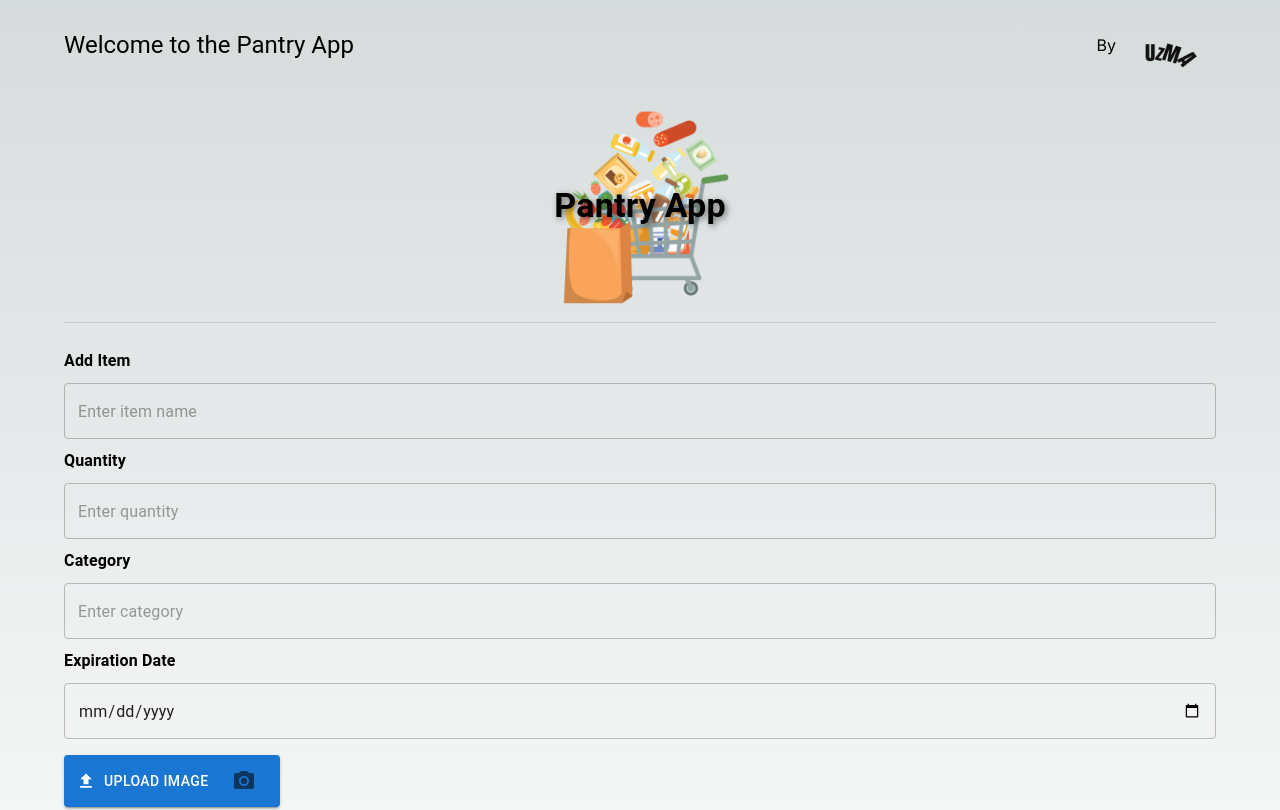
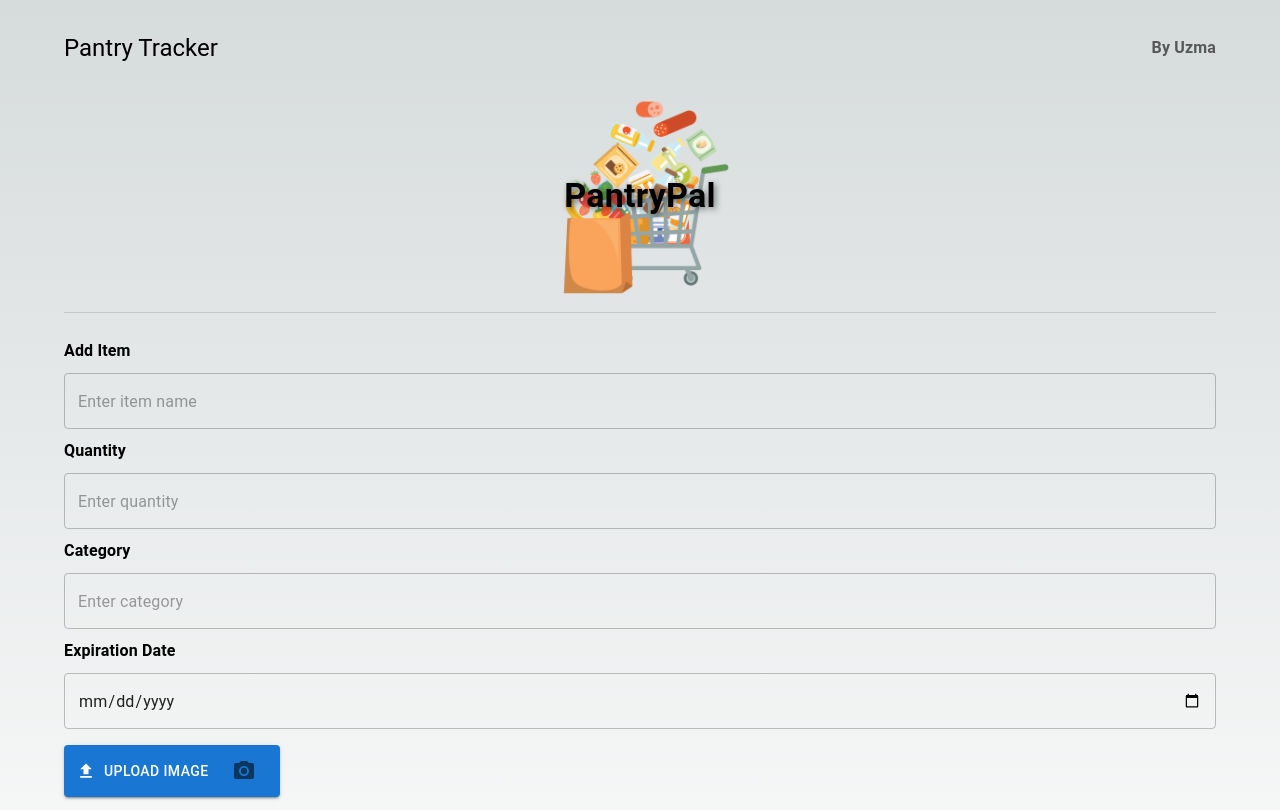
Before and after one commit to uzmahamid01/PanApp, a Next.js app in the folder pantry_tracker/: page / in a window 1280 px wide. Shown: the top 810 px of the page. Built offline with nearby package versions, Linux system fonts and the light colour scheme; no server answers; the database is empty.

Commit message:
changes added

```diff
--- a/pantry_tracker/app/page.js
+++ b/pantry_tracker/app/page.js
@@ -262,24 +262,35 @@ export default function Home() {
             marginBottom: 2
           }}
         >
-          <Typography variant="h5">Welcome to the Pantry App</Typography>
-          <Box>
-            <a
-              href=""
-              target="_blank"
-              rel="noopener noreferrer"
-              style={{ display: 'flex', alignItems: 'center' }}
+          <Typography
+            variant="h5"
+            sx={{ mb: 2, mt: 4 }} // Adjust 'mt' value for top margin
+          >
+            Pantry Tracker
+          </Typography>
+
+          <Box sx={{ display: 'flex', alignItems: 'center', gap: 5, mt: 2 }}>
+            <Typography
+              variant="body1"
+              sx={{
+                fontWeight: 'bold',
+                color: 'text.secondary'
+              }}
             >
-              By
-              <Image
-                src="/darklogo.png"
-                alt="Vercel Logo"
-                width={100}
-                height={90}
-                priority
-              />
-            </a>
+              By Uzma
+            </Typography>
+            {/* Uncomment this if you want to include the image */}
+            {/* <Image
+              src="/darklogo.png"
+              alt="Logo"
+              width={100}
+              height={90}
+              priority
+              style={{ borderRadius: '8px', boxShadow: '0 4px 8px rgba(0, 0, 0, 0.2)' }}
+            /> */}
           </Box>
+
+
         </Box>
         <Box
             sx={{
@@ -305,7 +316,7 @@ export default function Home() {
                 textShadow: '2px 2px 6px rgba(0, 0, 0, 0.5)'
               }}
             >
-              Pantry App
+              PantryPal
             </Typography>
           </Box>
 
```
